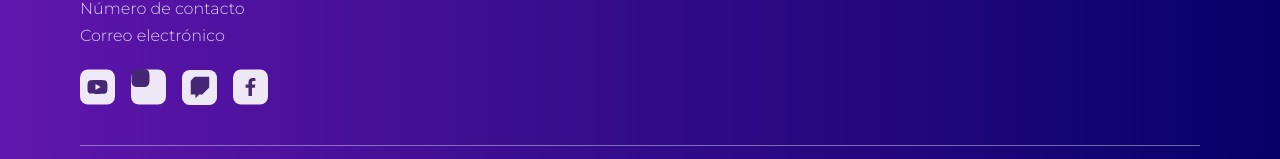
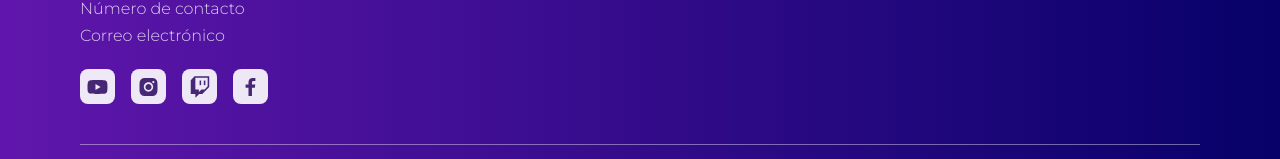
Before and after one commit to nataliaortizvilla/KASH-builder, an Angular app: page /resultados in a window 1280 px wide. Shown: the part 2069-2228 px from the top of the page. Built offline with nearby package versions, Linux system fonts and the light colour scheme.

Commit message:
header y footer listos

```diff
--- a/src/app/components/footer/footer.component.html
+++ b/src/app/components/footer/footer.component.html
@@ -1,10 +1,8 @@
 <footer class="footer">
   <div class="footer-content">
     <div class="footer-brand">
-      <img
-        src="https://api.builder.io/api/v1/image/assets/TEMP/7dcd188e6914a8ba11cb5c8e6c3dd12e4334c00f?width=296"
-        alt="KASH Logo"
-      />
+      <img src="https://api.builder.io/api/v1/image/assets/TEMP/7dcd188e6914a8ba11cb5c8e6c3dd12e4334c00f?width=296"
+        alt="KASH Logo" />
 
       <div class="footer-contact">
         <p>Número de contacto</p>
@@ -13,66 +11,33 @@
 
       <div class="social-media">
         <a href="#" class="social-icon">
-          <svg width="35" height="36" viewBox="0 0 35 36" fill="none">
-            <rect
-              y="0.5"
-              width="35"
-              height="35"
-              rx="8"
-              fill="white"
-              fill-opacity="0.9"
-            />
+          <svg xmlns="http://www.w3.org/2000/svg" width="21" height="14" viewBox="0 0 21 14" fill="none">
             <path
-              d="M27.082 13.1859C26.852 12.3254 26.1742 11.6478 25.3141 11.4176C23.7543 11 17.5 11 17.5 11C17.5 11 11.2457 11 9.68594 11.4176C8.82578 11.6478 8.14805 12.3254 7.91797 13.1859C7.5 14.7457 7.5 18 7.5 18C7.5 18 7.5 21.2543 7.91797 22.8142C8.14805 23.6746 8.82578 24.3522 9.68594 24.5824C11.2457 25 17.5 25 17.5 25C17.5 25 23.7543 25 25.3141 24.5824C26.1742 24.3522 26.852 23.6746 27.082 22.8142C27.5 21.2543 27.5 18 27.5 18C27.5 18 27.5 14.7457 27.082 13.1859ZM15.4547 20.9547V15.0453L20.6816 18L15.4547 20.9547Z"
-              fill="#452775"
-            />
+              d="M20.082 2.18585C19.852 1.32541 19.1742 0.64776 18.3141 0.417609C16.7543 7.40266e-08 10.5 0 10.5 0C10.5 0 4.2457 7.40266e-08 2.68594 0.417609C1.82578 0.64776 1.14805 1.32541 0.917969 2.18585C0.5 3.74568 0.5 7 0.5 7C0.5 7 0.5 10.2543 0.917969 11.8142C1.14805 12.6746 1.82578 13.3522 2.68594 13.5824C4.2457 14 10.5 14 10.5 14C10.5 14 16.7543 14 18.3141 13.5824C19.1742 13.3522 19.852 12.6746 20.082 11.8142C20.5 10.2543 20.5 7 20.5 7C20.5 7 20.5 3.74568 20.082 2.18585ZM8.45469 9.9547V4.0453L13.6816 7L8.45469 9.9547Z"
+              fill="#452775" />
           </svg>
         </a>
         <a href="#" class="social-icon">
-          <svg width="35" height="36" viewBox="0 0 35 36" fill="none">
-            <rect
-              y="0.5"
-              width="35"
-              height="35"
-              rx="8"
-              fill="white"
-              fill-opacity="0.9"
-            />
+          <svg xmlns="http://www.w3.org/2000/svg" width="19" height="18" viewBox="0 0 19 18" fill="none">
             <path
-              d="M9.5 0C13.0951 0 14.8928 -0.000195332 16.1875 0.856445C16.7657 1.239 17.261 1.73434 17.6436 2.3125C18.5002 3.60723 18.5 5.40493 18.5 9C18.5 12.5951 18.5002 14.3928 17.6436 15.6875C17.261 16.2657 16.7657 16.761 16.1875 17.1436C14.8928 18.0002 13.0951 18 9.5 18C5.90493 18 4.10723 18.0002 2.8125 17.1436C2.23434 16.761 1.739 16.2657 1.35645 15.6875C0.499805 14.3928 0.5 12.5951 0.5 9C0.5 5.40493 0.499804 3.60723 1.35645 2.3125C1.739 1.73434 2.23434 1.239 2.8125 0.856445C4.10723 -0.000195531 5.90493 0 9.5 0Z"
-              fill="#452775"
-            />
+              d="M9.5 0C13.0951 0 14.8928 -0.000195332 16.1875 0.856445C16.7657 1.239 17.261 1.73434 17.6436 2.3125C18.5002 3.60723 18.5 5.40493 18.5 9C18.5 12.5951 18.5002 14.3928 17.6436 15.6875C17.261 16.2657 16.7657 16.761 16.1875 17.1436C14.8928 18.0002 13.0951 18 9.5 18C5.90493 18 4.10723 18.0002 2.8125 17.1436C2.23434 16.761 1.739 16.2657 1.35645 15.6875C0.499805 14.3928 0.5 12.5951 0.5 9C0.5 5.40493 0.499804 3.60723 1.35645 2.3125C1.739 1.73434 2.23434 1.239 2.8125 0.856445C4.10723 -0.000195531 5.90493 0 9.5 0ZM9.5 4.34082C6.92675 4.34082 4.84094 6.42678 4.84082 9C4.84082 11.5733 6.92668 13.6592 9.5 13.6592C12.0732 13.6591 14.1592 11.5733 14.1592 9C14.1591 6.42684 12.0732 4.34091 9.5 4.34082ZM9.5 5.91699C11.2025 5.91708 12.5829 7.29746 12.583 9C12.583 10.7026 11.2026 12.0829 9.5 12.083C7.7973 12.083 6.41699 10.7027 6.41699 9C6.41711 7.29741 7.79738 5.91699 9.5 5.91699ZM14.3438 3.01172C13.7392 3.01172 13.2482 3.50192 13.248 4.10645C13.248 4.7111 13.7391 5.20117 14.3438 5.20117C14.9482 5.20092 15.4385 4.71094 15.4385 4.10645C15.4383 3.50208 14.9481 3.01198 14.3438 3.01172Z"
+              fill="#452775" />
           </svg>
         </a>
         <a href="#" class="social-icon">
-          <svg width="36" height="36" viewBox="0 0 36 36" fill="none">
-            <rect
-              width="36"
-              height="36"
-              rx="8"
-              fill="white"
-              fill-opacity="0.9"
-            />
+          <svg xmlns="http://www.w3.org/2000/svg" width="36" height="36" viewBox="0 0 36 36" fill="none">
             <path
-              d="M12.9551 7L9 10.9551V25.1934H13.7461V29.1485L17.7012 25.1934H20.8653L27.9845 18.0743V7H12.9551Z"
-              fill="#452775"
-            />
+              d="M12.9551 7L9 10.9551V25.1934H13.7461V29.1485L17.7012 25.1934H20.8653L27.9845 18.0743V7H12.9551ZM26.4024 17.2832L23.2383 20.4473H20.0743L17.3057 23.2159V20.4473H13.7461V8.58202H26.4024V17.2832H26.4024Z"
+              fill="#452775" />
+            <path d="M24.0293 11.3506H22.4473V16.0967H24.0293V11.3506Z" fill="#452775" />
+            <path d="M19.6787 11.3506H18.0967V16.0967H19.6787V11.3506Z" fill="#452775" />
           </svg>
         </a>
         <a href="#" class="social-icon">
-          <svg width="35" height="36" viewBox="0 0 35 36" fill="none">
-            <rect
-              y="0.5"
-              width="35"
-              height="35"
-              rx="8"
-              fill="white"
-              fill-opacity="0.9"
-            />
+          <svg xmlns="http://www.w3.org/2000/svg" width="11" height="18" viewBox="0 0 11 18" fill="none">
             <path
-              d="M18.9638 27V18.7894H21.8585L22.2919 15.5895H18.9637V13.5465C18.9637 12.6201 19.2339 11.9888 20.6293 11.9888L22.409 11.988V9.12607C22.1012 9.08715 21.0447 9 19.8157 9C17.2497 9 15.4929 10.4912 15.4929 13.2297V15.5895H12.5908V18.7894H15.4929V26.9999H18.9638V27Z"
-              fill="#452775"
-            />
+              d="M6.96378 18V9.78936H9.85847L10.2919 6.5895H6.9637V4.54653C6.9637 3.6201 7.23387 2.98879 8.62932 2.98879L10.409 2.98799V0.126072C10.1012 0.0871459 9.04468 0 7.8157 0C5.24968 0 3.49294 1.49118 3.49294 4.22972V6.5895H0.59082V9.78936H3.49294V17.9999H6.96378V18Z"
+              fill="#452775" />
           </svg>
         </a>
       </div>
--- a/src/app/components/footer/footer.component.scss
+++ b/src/app/components/footer/footer.component.scss
@@ -54,17 +54,17 @@
 
 .social-icon {
   display: flex;
+  width: 35px;
+  height: 35px;
+  justify-content: center;
   align-items: center;
-  justify-content: center;
+  gap: 10px;
   transition: opacity 0.3s;
+  border-radius: 8px;
+  background: rgba(255, 255, 255, 0.90);
 
   &:hover {
     opacity: 0.8;
-  }
-
-  svg {
-    width: 35px;
-    height: auto;
   }
 }
 
--- a/src/app/components/header/header.component.html
+++ b/src/app/components/header/header.component.html
@@ -1,5 +1,5 @@
 <header class="header">
-  <div class="header-container">
+  <div class="header-container" [class.scrolled]="scrolled">
     <div class="logo">
       <img src="https://api.builder.io/api/v1/image/assets/TEMP/b2c31c4d16c75d0ae32eb4bd698db082225b9e47?width=214"
         alt="KASH Logo" />
--- a/src/app/components/header/header.component.scss
+++ b/src/app/components/header/header.component.scss
@@ -1,5 +1,5 @@
 .header {
-  position: absolute;
+  position: fixed;
   top: 20px;
   left: 50%;
   transform: translateX(-50%);
@@ -22,6 +22,47 @@
   backdrop-filter: blur(10px);
   border-radius: 50px;
   box-shadow: 0 1px 6px rgba(0, 0, 0, 0.2);
+
+  &.scrolled {
+    background-color: white;
+    /* cambia color al scrollear */
+
+    .nav-link {
+      color: var(--morado);
+    }
+
+    .btn-outline {
+      border: 1px solid var(--morado);
+      color: var(--morado);
+
+      &:hover {
+        background: rgba(34, 13, 67, 0.05);
+      }
+    }
+  }
+
+  .nav-link {
+    color: white;
+    text-decoration: none;
+    font-size: 14px;
+    font-weight: 500;
+    letter-spacing: 0.5px;
+    padding: 2px 1px;
+    position: relative;
+    transition: font-weight 0.2s;
+
+    &.active {
+      font-weight: 800;
+    }
+
+    &:hover {
+      font-weight: 700;
+    }
+
+    @media (max-width: 768px) {
+      font-size: 12px;
+    }
+  }
 
   @media (max-width: 968px) {
     padding: 8px 24px;
@@ -64,29 +105,6 @@
     order: 3;
     justify-content: space-around;
     gap: 12px;
-  }
-}
-
-.nav-link {
-  color: white;
-  text-decoration: none;
-  font-size: 14px;
-  font-weight: 500;
-  letter-spacing: 0.5px;
-  padding: 2px 1px;
-  position: relative;
-  transition: font-weight 0.2s;
-
-  &.active {
-    font-weight: 800;
-  }
-
-  &:hover {
-    font-weight: 700;
-  }
-
-  @media (max-width: 768px) {
-    font-size: 12px;
   }
 }
 
--- a/src/app/components/header/header.component.ts
+++ b/src/app/components/header/header.component.ts
@@ -1,4 +1,4 @@
-import { Component } from "@angular/core";
+import { Component, HostListener } from "@angular/core";
 import { CommonModule } from "@angular/common";
 import { RouterModule, Router } from "@angular/router";
 
@@ -10,6 +10,13 @@ import { RouterModule, Router } from "@angular/router";
   styleUrls: ["./header.component.scss"],
 })
 export class HeaderComponent {
+  scrolled = false;
+
+  @HostListener('window:scroll', [])
+  onWindowScroll() {
+    this.scrolled = window.scrollY > 100; // si scrolleas más de 50px
+  }
+
   menuItems = [
     { label: "Inicio", path: "/", active: true },
     { label: "Conoce Kash", path: "/conoce-kash", active: false },
--- a/src/app/pages/resultados/resultados.component.scss
+++ b/src/app/pages/resultados/resultados.component.scss
@@ -188,7 +188,6 @@
 
   &:hover {
     background: rgba(34, 13, 67, 0.05);
-    transform: translateY(-1px);
   }
 
   @media (max-width: 768px) {
```
